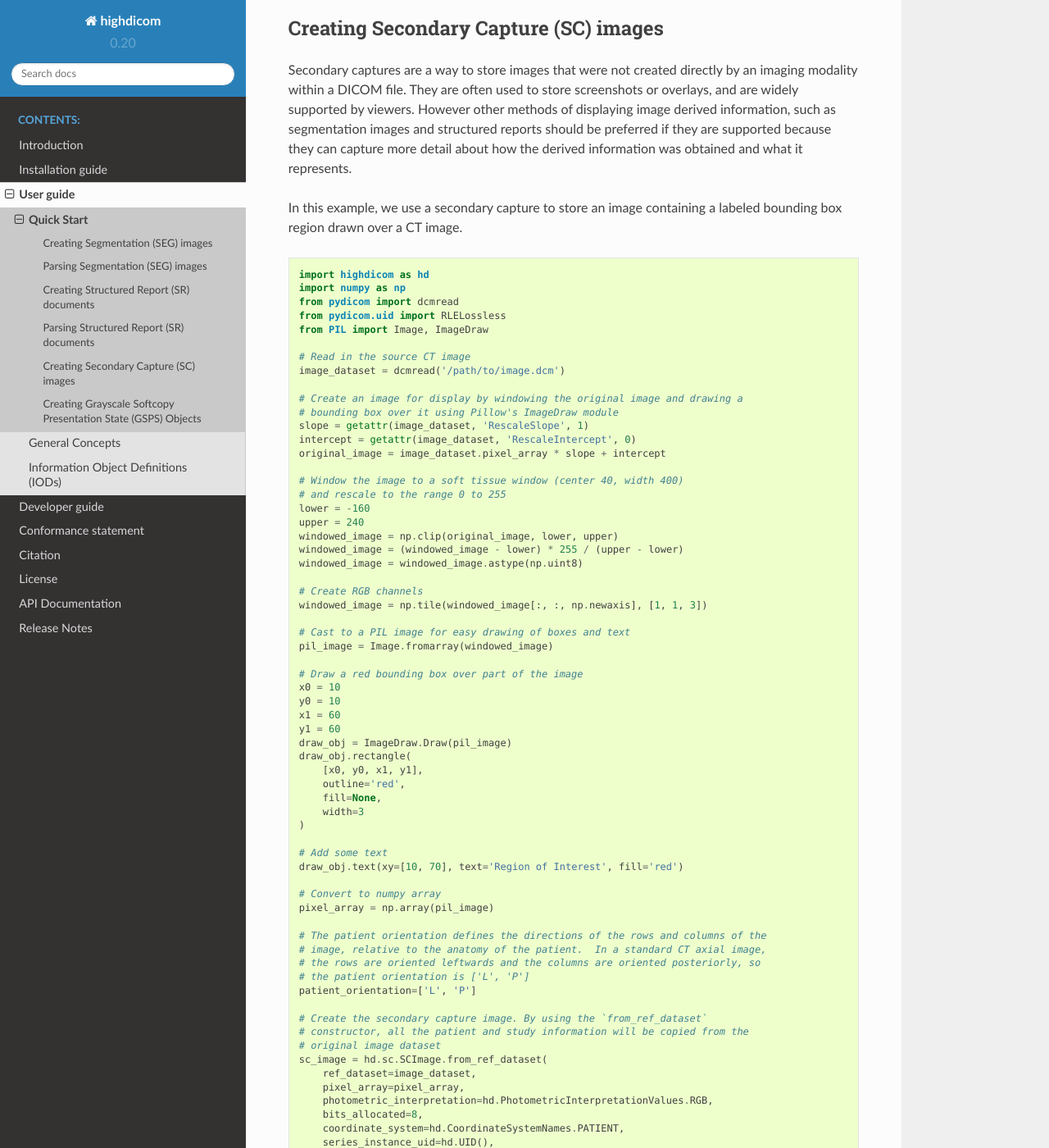
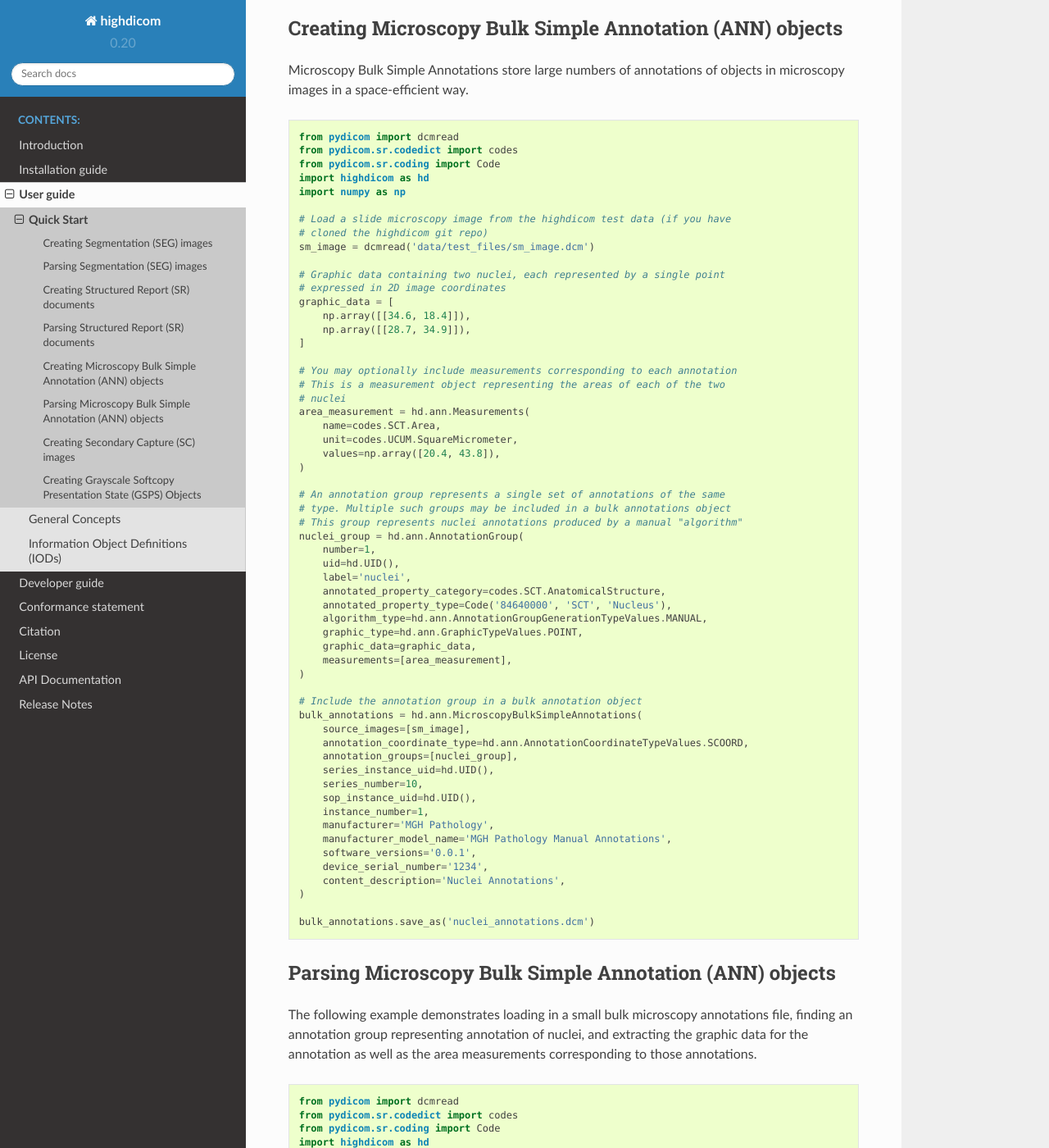
Before and after one commit to ImagingDataCommons/highdicom, a Sphinx documentation site: the page built from docs/quickstart.rst, in a window 1280 px wide and 1400 px high, scrolled down 8489 px. Shown: the whole window at 82% size. Built offline with Sphinx 7.4.7 and the Read the Docs theme 2.0.0, drawn with Linux system fonts in a browser that asks for light colours; some of the changed text lies outside the part shown.

Commit message:
Add annotations to quick start

```diff
--- a/docs/quickstart.rst
+++ b/docs/quickstart.rst
@@ -503,6 +503,128 @@ items in the content tree of any structured report documents:
         print(regions)
 
 
+.. _creating-ann:
+
+Creating Microscopy Bulk Simple Annotation (ANN) objects
+--------------------------------------------------------
+
+Microscopy Bulk Simple Annotations store large numbers of annotations of
+objects in microscopy images in a space-efficient way.
+
+
+.. code-block:: python
+
+    from pydicom import dcmread
+    from pydicom.sr.codedict import codes
+    from pydicom.sr.coding import Code
+    import highdicom as hd
+    import numpy as np
+
+    # Load a slide microscopy image from the highdicom test data (if you have
+    # cloned the highdicom git repo)
+    sm_image = dcmread('data/test_files/sm_image.dcm')
+
+    # Graphic data containing two nuclei, each represented by a single point
+    # expressed in 2D image coordinates
+    graphic_data = [
+        np.array([[34.6, 18.4]]),
+        np.array([[28.7, 34.9]]),
+    ]
+
+    # You may optionally include measurements corresponding to each annotation
+    # This is a measurement object representing the areas of each of the two
+    # nuclei
+    area_measurement = hd.ann.Measurements(
+        name=codes.SCT.Area,
+        unit=codes.UCUM.SquareMicrometer,
+        values=np.array([20.4, 43.8]),
+    )
+
+    # An annotation group represents a single set of annotations of the same
+    # type. Multiple such groups may be included in a bulk annotations object
+    # This group represents nuclei annotations produced by a manual "algorithm"
+    nuclei_group = hd.ann.AnnotationGroup(
+        number=1,
+        uid=hd.UID(),
+        label='nuclei',
+        annotated_property_category=codes.SCT.AnatomicalStructure,
+        annotated_property_type=Code('84640000', 'SCT', 'Nucleus'),
+        algorithm_type=hd.ann.AnnotationGroupGenerationTypeValues.MANUAL,
+        graphic_type=hd.ann.GraphicTypeValues.POINT,
+        graphic_data=graphic_data,
+        measurements=[area_measurement],
+    )
+
+    # Include the annotation group in a bulk annotation object
+    bulk_annotations = hd.ann.MicroscopyBulkSimpleAnnotations(
+        source_images=[sm_image],
+        annotation_coordinate_type=hd.ann.AnnotationCoordinateTypeValues.SCOORD,
+        annotation_groups=[nuclei_group],
+        series_instance_uid=hd.UID(),
+        series_number=10,
+        sop_instance_uid=hd.UID(),
+        instance_number=1,
+        manufacturer='MGH Pathology',
+        manufacturer_model_name='MGH Pathology Manual Annotations',
+        software_versions='0.0.1',
+        device_serial_number='1234',
+        content_description='Nuclei Annotations',
+    )
+
+    bulk_annotations.save_as('nuclei_annotations.dcm')
+
+.. _parsing-ann:
+
+Parsing Microscopy Bulk Simple Annotation (ANN) objects
+-------------------------------------------------------
+
+The following example demonstrates loading in a small bulk microscopy
+annotations file, finding an annotation group representing annotation of
+nuclei, and extracting the graphic data for the annotation as well as the area
+measurements corresponding to those annotations.
+
+.. code-block:: python
+
+    from pydicom import dcmread
+    from pydicom.sr.codedict import codes
+    from pydicom.sr.coding import Code
+    import highdicom as hd
+
+    # Load a bulk annotation file and convert to highdicom object
+    ann_dataset = dcmread('data/test_files/sm_annotations.dcm')
+    ann = hd.ann.MicroscopyBulkSimpleAnnotations.from_dataset(ann_dataset)
+
+    # Search for annotation groups by filtering for annotated property type of
+    # 'nucleus', and take the first such group
+    group = ann.get_annotation_groups(
+        annotated_property_type=Code('84640000', 'SCT', 'Nucleus'),
+    )[0]
+
+    # Determine the graphic type and the number of annotations
+    assert group.number_of_annotations == 2
+    assert group.graphic_type == hd.ann.GraphicTypeValues.POINT
+
+    # Get the graphic data as a list of numpy arrays, we have to pass the
+    # coordinate type from the parent object here
+    graphic_data = group.get_graphic_data(
+        coordinate_type=ann.AnnotationCoordinateType
+    )
+
+    # For annotations of graphic type "POINT" and coordinate type "SCOORD" (2D
+    # image coordinates), each annotation is a (1 x 2) NumPy array
+    assert graphic_data[0].shape == (1, group.number_of_annotations)
+
+    # Annotations may also optionally contain measurements
+    names, values, units = group.get_measurements(name=codes.SCT.Area)
+
+    # The name and the unit are returned as a list of CodedConcepts
+    # and the values are returned in a numpy array of shape (number of
+    # annotations x number of measurements)
+    assert names[0] == codes.SCT.Area
+    assert units[0] == codes.UCUM.SquareMicrometer
+    assert values.shape == (group.number_of_annotations, 1)
+
+
 .. _creating-sc:
 
 Creating Secondary Capture (SC) images
--- a/docs/seg.rst
+++ b/docs/seg.rst
@@ -1,7 +1,7 @@
 .. _seg:
 
-Segmentation Images
-===================
+Segmentation (SEG) Images
+=========================
 
 DICOM Segmentation Images (often abbreviated DICOM SEG) are one of the primary
 IODs (information objects definitions) implemented in the *highdicom* library.
--- a/docs/tid1500parsing.rst
+++ b/docs/tid1500parsing.rst
@@ -6,8 +6,7 @@ also includes functionality to help you find and extract information from
 existing SR documents in this format.
 
 First you must get the SR dataset into the format of a `highdicom` class. You
-can do this using the ``srread()`` function:
-`highdicom` SR object.
+can do this using the :func:`highdicom.sr.srread()` function:
 
 .. code-block:: python
 
```
Also changed, not shown: docs/ann.rst (+17 -12 lines).
